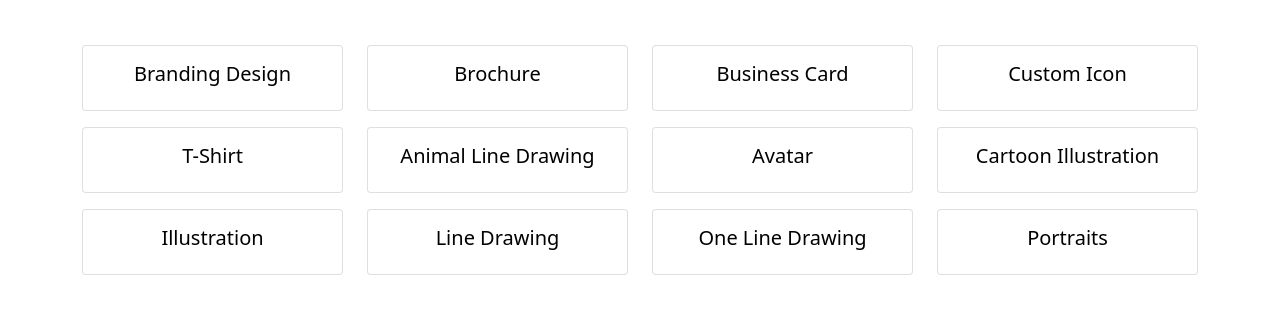
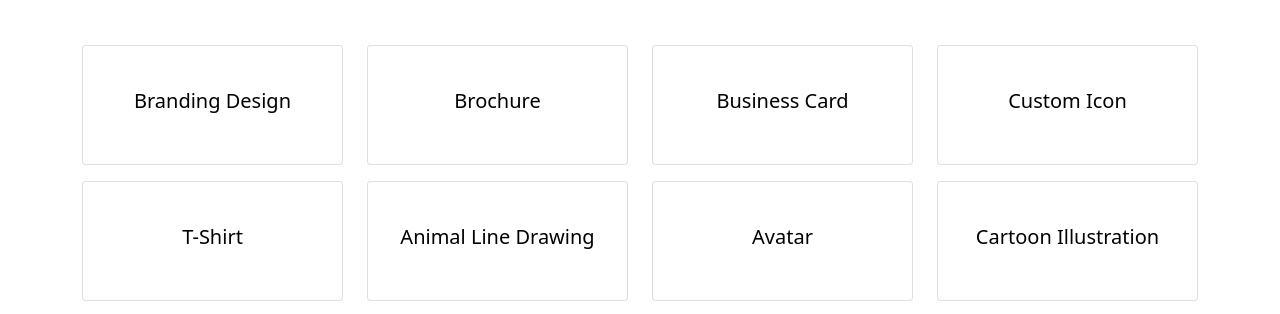
Before and after one commit to Frogbid-Khl/W-Biplob-Art, a plain HTML site: page index.html in a window 1280 px wide. Shown: the part 74-388 px from the top of the page. Drawn offline with Linux system fonts and the light colour scheme.

Commit message:
Update files

```diff
--- a/assets/css/style.css
+++ b/assets/css/style.css
@@ -73,3 +73,7 @@
     bottom: 0;
     width: 100%;
 }
+
+.card{
+    height: 120px;
+}
--- a/index.html
+++ b/index.html
@@ -37,7 +37,7 @@
             <div class="col-lg-3 col-4 mb-3">
                 <a href="branding-design.html" style="text-decoration: none;color: black">
                     <div class="card">
-                        <div class="card-body">
+                        <div class="card-body d-flex justify-content-center align-items-center">
                             <h5 class="card-title text-center">Branding Design</h5>
                         </div>
                     </div>
@@ -46,7 +46,7 @@
             <div class="col-lg-3 col-4 mb-3">
                 <a href="brocure.html" style="text-decoration: none;color: black">
                     <div class="card">
-                        <div class="card-body">
+                        <div class="card-body d-flex justify-content-center align-items-center">
                             <h5 class="card-title text-center">Brochure</h5>
                         </div>
                     </div>
@@ -55,7 +55,7 @@
             <div class="col-lg-3 col-4 mb-3">
                 <a href="business-card.html" style="text-decoration: none;color: black">
                     <div class="card">
-                        <div class="card-body">
+                        <div class="card-body d-flex justify-content-center align-items-center">
                             <h5 class="card-title text-center">Business Card</h5>
                         </div>
                     </div>
@@ -64,7 +64,7 @@
             <div class="col-lg-3 col-4 mb-3">
                 <a href="custom-icon.html" style="text-decoration: none;color: black">
                     <div class="card">
-                        <div class="card-body">
+                        <div class="card-body d-flex justify-content-center align-items-center">
                             <h5 class="card-title text-center">Custom Icon</h5>
                         </div>
                     </div>
@@ -73,7 +73,7 @@
             <div class="col-lg-3 col-4 mb-3">
                 <a href="t-shirt.html" style="text-decoration: none;color: black">
                     <div class="card">
-                        <div class="card-body">
+                        <div class="card-body d-flex justify-content-center align-items-center">
                             <h5 class="card-title text-center">T-Shirt</h5>
                         </div>
                     </div>
@@ -82,7 +82,7 @@
             <div class="col-lg-3 col-4 mb-3">
                 <a href="animal-line-drawing.html" style="text-decoration: none;color: black">
                     <div class="card">
-                        <div class="card-body">
+                        <div class="card-body d-flex justify-content-center align-items-center">
                             <h5 class="card-title text-center">Animal Line Drawing</h5>
                         </div>
                     </div>
@@ -91,7 +91,7 @@
             <div class="col-lg-3 col-4 mb-3">
                 <a href="avatar.html" style="text-decoration: none;color: black">
                     <div class="card">
-                        <div class="card-body">
+                        <div class="card-body d-flex justify-content-center align-items-center">
                             <h5 class="card-title text-center">Avatar</h5>
                         </div>
                     </div>
@@ -100,7 +100,7 @@
             <div class="col-lg-3 col-4 mb-3">
                 <a href="cartoon-illustration.html" style="text-decoration: none;color: black">
                     <div class="card">
-                        <div class="card-body">
+                        <div class="card-body d-flex justify-content-center align-items-center">
                             <h5 class="card-title text-center">Cartoon Illustration</h5>
                         </div>
                     </div>
@@ -109,7 +109,7 @@
             <div class="col-lg-3 col-4 mb-3">
                 <a href="illustration.html" style="text-decoration: none;color: black">
                     <div class="card">
-                        <div class="card-body">
+                        <div class="card-body d-flex justify-content-center align-items-center">
                             <h5 class="card-title text-center">Illustration</h5>
                         </div>
                     </div>
@@ -118,7 +118,7 @@
             <div class="col-lg-3 col-4 mb-3">
                 <a href="line-drawing.html" style="text-decoration: none;color: black">
                     <div class="card">
-                        <div class="card-body">
+                        <div class="card-body d-flex justify-content-center align-items-center">
                             <h5 class="card-title text-center">Line Drawing</h5>
                         </div>
                     </div>
@@ -127,7 +127,7 @@
             <div class="col-lg-3 col-4 mb-3">
                 <a href="one-line-drawing.html" style="text-decoration: none;color: black">
                     <div class="card">
-                        <div class="card-body">
+                        <div class="card-body d-flex justify-content-center align-items-center">
                             <h5 class="card-title text-center">One Line Drawing</h5>
                         </div>
                     </div>
@@ -136,7 +136,7 @@
             <div class="col-lg-3 col-4 mb-3">
                 <a href="portraits.html" style="text-decoration: none;color: black">
                     <div class="card">
-                        <div class="card-body">
+                        <div class="card-body d-flex justify-content-center align-items-center">
                             <h5 class="card-title text-center">Portraits</h5>
                         </div>
                     </div>
```
Also changed, not shown: animal-line-drawing.html (+1 -1 lines), avatar.html (+1 -1 lines), branding-design.html (+1 -1 lines), brocure.html (+1 -1 lines), business-card.html (+1 -1 lines), cartoon-illustration.html (+1 -1 lines), custom-icon.html (+1 -1 lines), illustration.html (+1 -1 lines), line-drawing.html (+1 -1 lines), one-line-drawing.html (+1 -1 lines), portraits.html (+1 -1 lines), t-shirt.html (+1 -1 lines).
